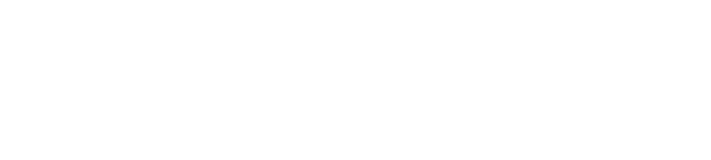
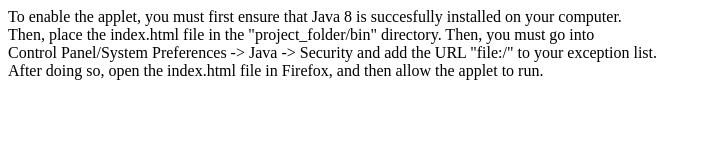
Before and after one commit to adamclaassen/smokebot3000, a plain HTML site: page index.html in a window 1280 px wide. Shown: the whole page, without its empty margins (0-711 px from the left). Drawn offline with Linux system fonts and the light colour scheme.

Commit message:
added instructions

```diff
--- a/index.html
+++ b/index.html
@@ -4,6 +4,10 @@
 	</head>
 
 	<body>
+		<p>To enable the applet, you must first ensure that Java 8 is succesfully installed on your computer. <br>
+		Then, place the index.html file in the "project_folder/bin" directory. Then, you must go into <br>
+		Control Panel/System Preferences -> Java -> Security and add the URL "file:/" to your exception list. <br>
+		After doing so, open the index.html file in Firefox, and then allow the applet to run. </p>
 		<applet width=100% height=100% code="applet.OSVA"> </applet>
 	</body>
 </html>
```
